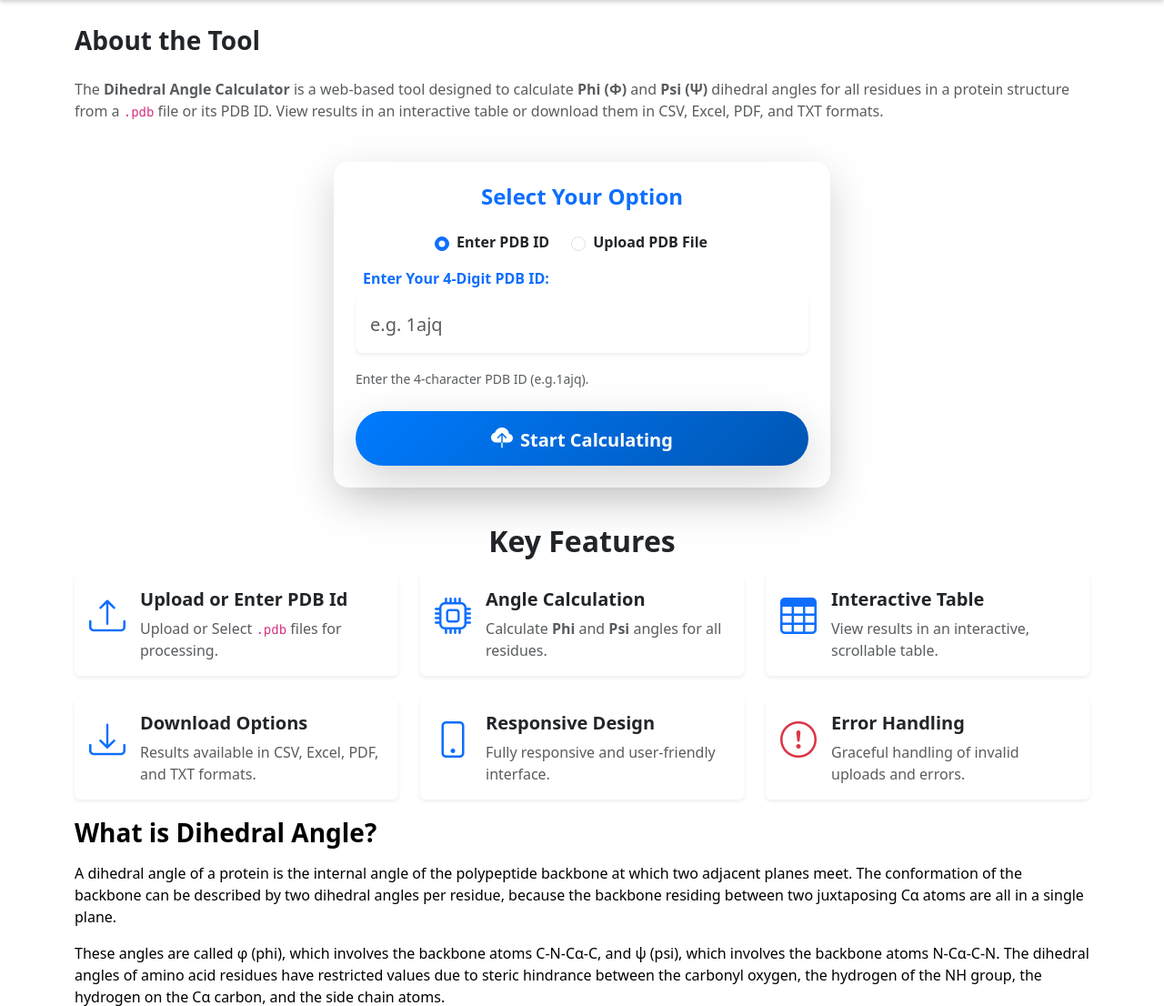
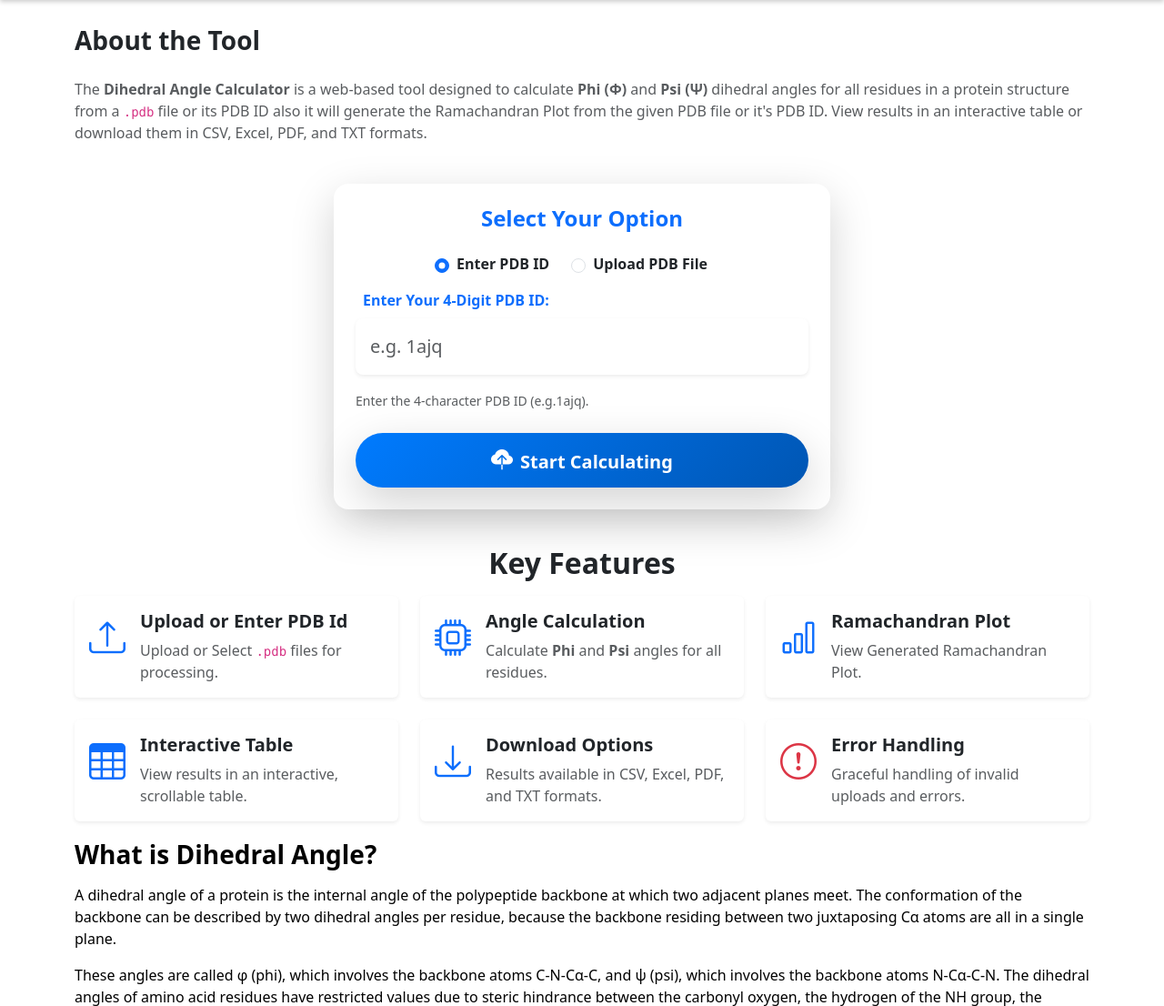
Before and after one commit to omprakash24d/pdb_angle_calc, a Flask app: page / in a window 1280 px wide. Shown: the part 94-1200 px from the top of the page at 91% size. Run offline with Flask 3, Linux system fonts and the light colour scheme; parts of the project's set-up code (start-up, migrations or seed data) failed here and were passed over.

Commit message:
graph generated

```diff
--- a/app.py
+++ b/app.py
@@ -5,6 +5,14 @@ import Bio.PDB
 import math
 import pandas as pd
 from fpdf import FPDF
+import numpy as np
+import matplotlib
+matplotlib.use('Agg')  # Use 'Agg' for non-GUI backend
+import matplotlib.pyplot as plt
+import io
+import seaborn as sns
+
+
 
 app = Flask(__name__)
 
@@ -15,6 +23,9 @@ RESULT_FOLDER = '/tmp/results'
 # Create the directories if they don't exist
 os.makedirs(UPLOAD_FOLDER, exist_ok=True)
 os.makedirs(RESULT_FOLDER, exist_ok=True)
+def get_result_path(filename, extension):
+    return os.path.join(RESULT_FOLDER, f"{filename}.{extension}")
+
 
 def degrees(rad_angle):
     """Converts any angle in radians to degrees."""
@@ -64,6 +75,115 @@ def process_pdb_file(filepath, pdb_code):
     return results
 
 
+@app.route('/generate_plot/<string:pdb_code>', methods=['GET'])
+def generate_ramachandran_plot(pdb_code):
+    try:
+        # Read the CSV file containing Phi and Psi angles
+        csv_file = os.path.join(RESULT_FOLDER, f"{pdb_code}_angles.csv")
+        df = pd.read_csv(csv_file)
+
+        # Filter out rows where Phi or Psi is missing
+        valid_data = df.dropna(subset=['Phi (°)', 'Psi (°)'])
+
+        # Convert Phi and Psi to radians for plotting
+        phi = valid_data['Phi (°)'].apply(lambda x: np.deg2rad(x))
+        psi = valid_data['Psi (°)'].apply(lambda x: np.deg2rad(x))
+
+        # Create Ramachandran plot with enhanced styling
+        sns.set(style="whitegrid", palette="muted")  # Seaborn styling for smooth design
+        plt.figure(figsize=(12, 10))
+
+        # Define regions: favored, allowed, and disallowed
+        favored = [(-np.pi/2, -np.pi/4), (-np.pi/4, 0), (0, np.pi/4), (np.pi/4, np.pi/2)]
+        allowed = [(-np.pi, -np.pi/2), (np.pi/2, np.pi)]
+        disallowed = [(-np.pi, np.pi)]  # All angles that don't fit in allowed regions
+
+        # Scatter plot with gradient coloring
+        scatter = plt.scatter(phi, psi, c=phi + psi, cmap="twilight", s=50, alpha=0.8, edgecolors='w', linewidth=0.5, label="Residues")
+
+        # Highlight favored regions with semi-transparent gradient fill
+        for region in favored:
+            plt.fill_betweenx(
+                y=[-np.pi, np.pi],
+                x1=region[0], x2=region[1],
+                color='lightgreen', alpha=0.4, label="Favored Regions"
+            )
+            plt.plot([region[0], region[0]], [-np.pi, np.pi], color='darkgreen', lw=2, ls='--')  # Border for the region
+
+        # Highlight allowed regions with semi-transparent blue fill
+        for region in allowed:
+            plt.fill_betweenx(
+                y=[-np.pi, np.pi],
+                x1=region[0], x2=region[1],
+                color='skyblue', alpha=0.3, label="Allowed Regions"
+            )
+            plt.plot([region[0], region[0]], [-np.pi, np.pi], color='blue', lw=2, ls='--')  # Border for the region
+
+        # Highlight disallowed regions with semi-transparent red fill
+        for region in disallowed:
+            plt.fill_betweenx(
+                y=[-np.pi, np.pi],
+                x1=region[0], x2=region[1],
+                color='lightcoral', alpha=0.3, label="Disallowed Regions"
+            )
+            plt.plot([region[0], region[0]], [-np.pi, np.pi], color='red', lw=2, ls='--')  # Border for the region
+
+        # Set axis limits, labels, and title with custom font styles
+        plt.xlim(-np.pi, np.pi)
+        plt.ylim(-np.pi, np.pi)
+        plt.xlabel('Phi (Φ) Angle (radians)', fontsize=16, fontweight='bold', family='Arial')
+        plt.ylabel('Psi (Ψ) Angle (radians)', fontsize=16, fontweight='bold', family='Arial')
+        plt.title(f'Ramachandran Plot for {pdb_code}', fontsize=20, fontweight='bold', family='Arial')
+
+        # Add a color bar to show the color map for the scatter points
+        cbar = plt.colorbar(scatter)
+        cbar.set_label('Sum of Phi and Psi', rotation=270, fontsize=14, labelpad=20)
+
+        # Fine-tune the grid: alternating dotted and solid gridlines for visual aesthetics
+        plt.grid(True, which='major', linestyle='-', alpha=0.5, color='black', linewidth=1)
+        plt.grid(True, which='minor', linestyle=':', alpha=0.5, color='gray', linewidth=0.8)  # Dotted gridlines for precision
+
+        # Set minor ticks for finer grid control
+        plt.minorticks_on()
+
+        # Add annotations to point out specific regions of interest
+        plt.annotate('Favored Regions', xy=(-1.5, 0), xytext=(-2, 0.5),
+                     color='darkgreen', fontsize=14, fontweight='bold',
+                     arrowprops=dict(facecolor='green', arrowstyle="->"))
+        plt.annotate('Allowed Regions', xy=(0.5, -1), xytext=(1, -2),
+                     color='blue', fontsize=14, fontweight='bold',
+                     arrowprops=dict(facecolor='blue', arrowstyle="->"))
+        plt.annotate('Disallowed Regions', xy=(-2, -2), xytext=(-3, -3),
+                     color='red', fontsize=14, fontweight='bold',
+                     arrowprops=dict(facecolor='red', arrowstyle="->"))
+
+        # Set custom tick parameters for better readability
+        plt.xticks(np.arange(-np.pi, np.pi+np.pi/4, np.pi/4), fontsize=12)
+        plt.yticks(np.arange(-np.pi, np.pi+np.pi/4, np.pi/4), fontsize=12)
+
+        # Add region labels in text (with background highlight)
+        plt.text(-1.7, 1.5, "Favored Regions", fontsize=14, color='green', bbox=dict(facecolor='white', alpha=0.5))
+        plt.text(1.7, -1.5, "Allowed Regions", fontsize=14, color='blue', bbox=dict(facecolor='white', alpha=0.5))
+        plt.text(-2.5, -2.5, "Disallowed Regions", fontsize=14, color='red', bbox=dict(facecolor='white', alpha=0.5))
+
+        # Remove duplicate legends and show only distinct labels
+        handles, labels = plt.gca().get_legend_handles_labels()
+        by_label = dict(zip(labels, handles))
+        plt.legend(by_label.values(), by_label.keys(), loc='upper right', fontsize=14)
+
+        # Save plot to a BytesIO object with tight bounding box
+        img_io = io.BytesIO()
+        plt.savefig(img_io, format='png', bbox_inches='tight')
+        img_io.seek(0)
+        plt.close()
+
+        # Return the image as a response
+        return send_file(img_io, mimetype='image/png')
+
+    except Exception as e:
+        return jsonify({'error': f"Error generating Ramachandran plot: {str(e)}"}), 500
+
+
 def save_results_to_csv(results, pdb_code):
     """Saves the results to a CSV file."""
     result_csv = os.path.join(RESULT_FOLDER, f"{pdb_code}_angles.csv")
@@ -72,14 +192,17 @@ def save_results_to_csv(results, pdb_code):
     return result_csv
 
 def convert_to_pdf(df, filepath):
-    """Converts the data frame to a PDF file."""
     pdf = FPDF()
     pdf.set_auto_page_break(auto=True, margin=15)
     pdf.add_page()
-    pdf.set_font('Arial', size=12)
-
-    for i, row in df.iterrows():
-        pdf.cell(0, 10, f"{row.to_dict()}", ln=True)
+    pdf.set_font('Arial', size=10)
+    for col in df.columns:
+        pdf.cell(40, 10, col, border=1)
+    pdf.ln()
+    for _, row in df.iterrows():
+        for val in row:
+            pdf.cell(40, 10, str(val), border=1)
+        pdf.ln()
     pdf.output(filepath)
     return filepath
 
--- a/requirements.txt
+++ b/requirements.txt
@@ -2,5 +2,7 @@ Flask==3.0.3
 biopython==1.84
 pandas==2.2.3
 fpdf==1.7.2
+matplotlib== 3.9.3
+seaborn== 0.13.2
 
 Werkzeug==3.1.3
--- a/static/js/script.js
+++ b/static/js/script.js
@@ -9,7 +9,7 @@ const errorDiv = document.getElementById('error');
 const fileErrorDiv = document.getElementById('fileError');
 const pdbIdErrorDiv = document.getElementById('pdbIdError');
 
-let uploadedFilename = '';  // Stores the uploaded file's base name
+let uploadedFilename = ''; // Stores the uploaded file's base name
 
 // Helper to toggle visibility
 function toggleVisibility(elements, isVisible) {
@@ -121,6 +121,23 @@ async function handleFormSubmit(e) {
 
         if (uploadResponse.ok) {
             uploadedFilename = `${uploadResponseBody[0]['PDB Code']}_angles.csv`;
+
+            // Dynamically set the plot URL based on the uploaded pdb code
+            const pdbCode = uploadResponseBody[0]['PDB Code'];
+            const plotUrl = `/generate_plot/${pdbCode}`;
+
+            // Set the image source
+            const plotImg = document.getElementById('ramachandranPlot');
+            plotImg.src = plotUrl;
+
+            // Show the Ramachandran plot section
+            document.getElementById('ramachandran_plot_section').style.display = 'block';
+
+            // Enable the download button and set its link
+            const downloadBtn = document.getElementById('downloadPlotBtn');
+            downloadBtn.href = plotUrl;
+            downloadBtn.style.display = 'inline-block'; // Show the download button
+
             populateResults(uploadResponseBody);
             toggleVisibility([resultsDiv], true);
         } else {
@@ -135,7 +152,7 @@ async function handleFormSubmit(e) {
 
 // Populate results in the table after successful upload
 function populateResults(data) {
-    const rows = data.map(({ 'PDB Code': pdbCode, 'Chain ID': chainID, 'Residue': residue, 'Residue ID': residueID, 'Phi (°)': phi, 'Psi (°)': psi }) => {
+    const rows = data.map(({ 'PDB Code': pdbCode, 'Chain ID': chainID, 'Residue': residue, 'Residue ID': residueID, 'Phi (\u00b0)': phi, 'Psi (\u00b0)': psi }) => {
         const tr = document.createElement('tr');
         tr.innerHTML = `
             <td>${pdbCode}</td>
--- a/templates/features.html
+++ b/templates/features.html
@@ -23,9 +23,20 @@
             <div>
               <h5 class="fw-semibold">Angle Calculation</h5>
               <p class="text-muted mb-0">
-                Calculate <strong>Phi</strong> and
-                <strong>Psi</strong> angles for all residues.
+                Calculate <strong>Phi</strong> and <strong>Psi</strong> angles
+                for all residues.
               </p>
+            </div>
+          </div>
+        </div>
+      </div>
+      <div class="col">
+        <div class="card h-100 shadow-sm border-0">
+          <div class="card-body d-flex align-items-start">
+            <i class="bi bi-bar-chart fs-1 text-primary me-3"></i>
+            <div>
+              <h5 class="fw-semibold">Ramachandran Plot</h5>
+              <p class="text-muted mb-0">View Generated Ramachandran Plot.</p>
             </div>
           </div>
         </div>
@@ -59,19 +70,6 @@
       <div class="col">
         <div class="card h-100 shadow-sm border-0">
           <div class="card-body d-flex align-items-start">
-            <i class="bi bi-phone fs-1 text-primary me-3"></i>
-            <div>
-              <h5 class="fw-semibold">Responsive Design</h5>
-              <p class="text-muted mb-0">
-                Fully responsive and user-friendly interface.
-              </p>
-            </div>
-          </div>
-        </div>
-      </div>
-      <div class="col">
-        <div class="card h-100 shadow-sm border-0">
-          <div class="card-body d-flex align-items-start">
             <i class="bi bi-exclamation-circle fs-1 text-danger me-3"></i>
             <div>
               <h5 class="fw-semibold">Error Handling</h5>
--- a/templates/index.html
+++ b/templates/index.html
@@ -1,10 +1,9 @@
 <!DOCTYPE html>
 <html lang="en">
-{% include 'metadescription.html' %}
-<!-- Page Title -->
-<title>Dihedral Angle Calculator - Calculate Phi and Psi Angles from PDB Files | Bioinformatics Tool</title>
-{% include 'favicon.html' %}
-{% include 'externalcss.html' %}
+  {% include 'metadescription.html' %}
+  <title>Dihedral Angle Calculator - Calculate Phi and Psi Angles from PDB Files | Bioinformatics Tool</title>
+  {% include 'favicon.html' %}
+  {% include 'externalcss.html' %}
 </head>
 
 <body>
@@ -14,22 +13,22 @@
     {% include 'upload_section.html' %}
     {% include 'toggle.html' %}
     {% include 'loadingindicator.html' %}
-    <!-- Results Section -->
     <section id="results" class="mt-3 w-100" style="display: none">
       {% include 'result_table.html' %}
       {% include 'download_button.html' %}
     </section>
+
+
+</section>
+
     {% include 'error_message.html' %}
     {% include 'features.html' %}
     {% include 'content.html' %}
     {% include 'contact.html' %}
     {% include 'share.html' %}
-
   </main>
 
   {% include 'footer.html' %}
   {% include 'externaljs.html' %}
-
 </body>
-
 </html>
--- a/templates/overview.html
+++ b/templates/overview.html
@@ -8,7 +8,7 @@
           The <strong>Dihedral Angle Calculator</strong> is a web-based tool
           designed to calculate <strong>Phi (Φ)</strong> and
           <strong>Psi (Ψ)</strong> dihedral angles for all residues in a protein
-          structure from a <code>.pdb</code> file or its PDB ID. View results in
+          structure from a <code>.pdb</code> file or its PDB ID also it will generate the Ramachandran Plot from the given PDB file or it's PDB ID. View results in
           an interactive table or download them in CSV, Excel, PDF, and TXT
           formats.
         </p>
--- a/templates/result_table.html
+++ b/templates/result_table.html
@@ -1,12 +1,46 @@
+<div class="container my-5">
+  <div class="card shadow-lg border-0 rounded-4 p-4 bg-light">
+    <!-- Section Title -->
     <h2
-  class="text-center text-primary mb-4 fw-bold shadow-sm p-3 rounded bg-light"
+      class="text-center text-primary mb-4 fw-bold shadow-sm p-4 bg-white rounded"
     >
       Results of PDB Analysis
     </h2>
+
+    <!-- Ramachandran Plot Section -->
+    <section id="ramachandran_plot_section" style="display: none">
+      <div class="card shadow-sm border-0 rounded-3 p-4 mb-5">
+        <p class="text-center text-muted">
+          Below is the Ramachandran plot based on the PDB data you provided.
+        </p>
+        <div class="d-flex justify-content-center align-items-center">
+          <img
+            id="ramachandranPlot"
+            src=""
+            alt="Ramachandran Plot"
+            class="img-fluid rounded shadow-sm"
+            style="max-width: 100%; max-height: 450px; object-fit: contain"
+          />
+        </div>
+        <div class="mt-4 text-center">
+          <!-- Download button, hidden initially -->
+          <a
+            id="downloadPlotBtn"
+            href=""
+            class="btn btn-primary btn-lg shadow-lg"
+            download
+            style="display: none"
+          >
+            <i class="bi bi-download"></i> Download Plot
+          </a>
+        </div>
+      </div>
+    </section>
+
     <!-- Results Table -->
     <div
       id="resultsTable"
-  class="table-responsive border rounded-3 shadow-lg bg-white p-3"
+      class="table-responsive border rounded-3 shadow-sm bg-white p-3"
       style="max-height: 450px; overflow-y: auto"
     >
       <table class="table table-striped table-hover align-middle">
@@ -63,9 +97,10 @@
             </th>
           </tr>
         </thead>
-
         <tbody id="resultsBody" class="table-group-divider">
           <!-- Dynamic rows will be added here -->
         </tbody>
       </table>
     </div>
+  </div>
+</div>
```
Also changed, not shown: static/css/styles.css (line endings or trailing spaces). Lines whose indentation alone changed are shown as unchanged.
